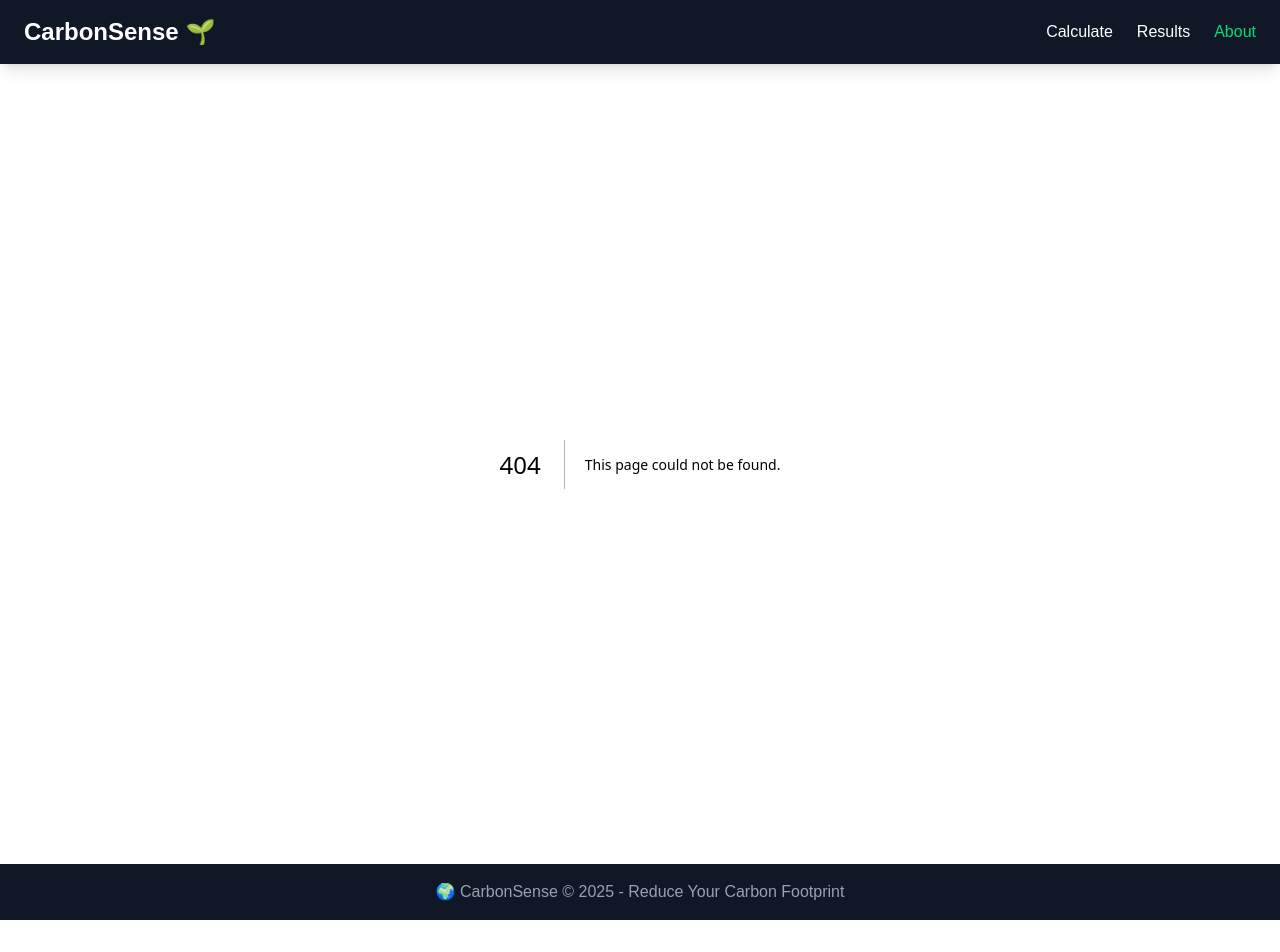
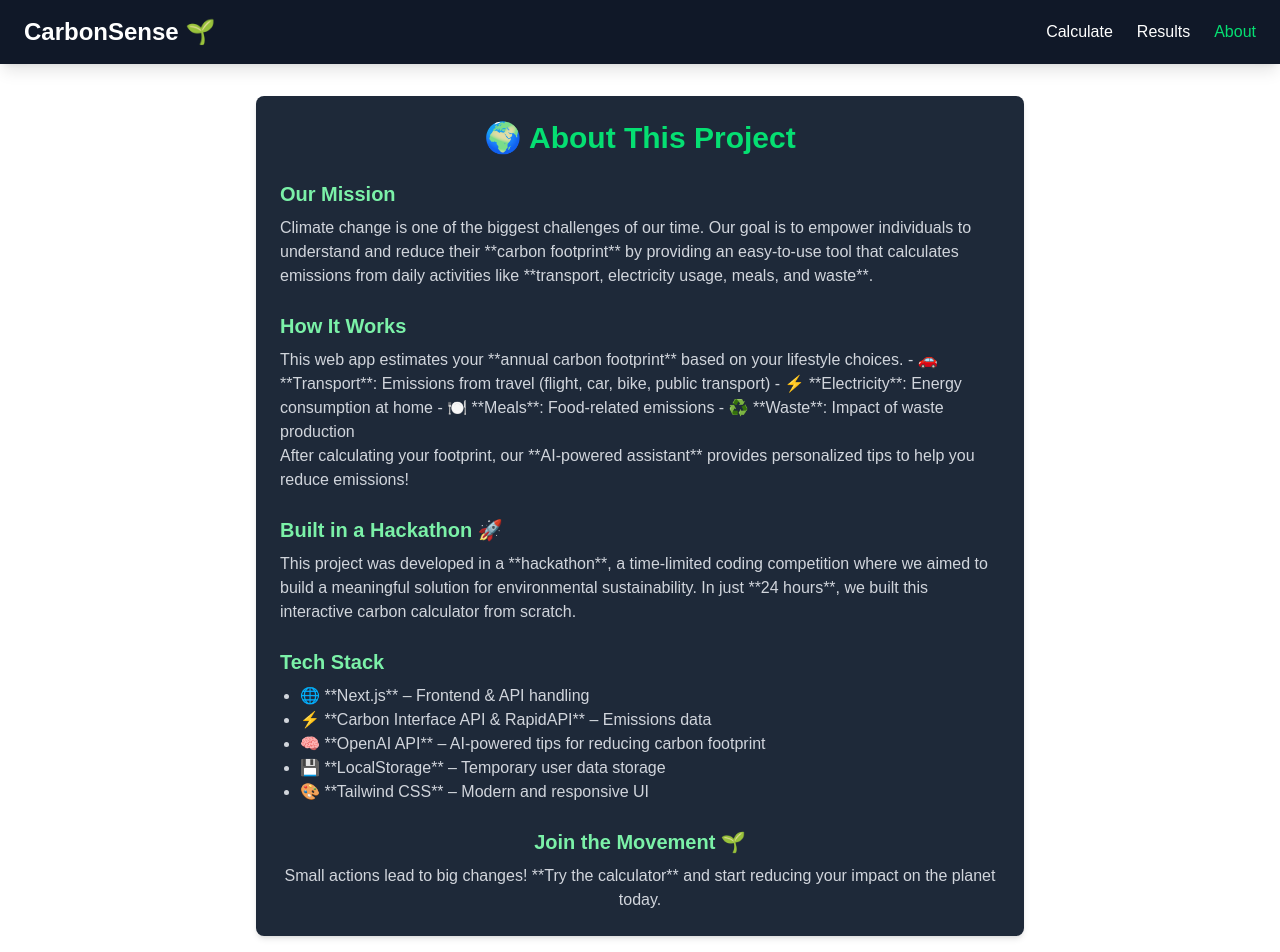
Before and after one commit to nileshpahari/innovocon2025, a Next.js app: page /about in a window 1280 px wide. Before the commit this address had no page. Shown: the top 952 px of the page. Before the commit the page ends 920 px from the top, so only its background shows below. Built offline with nearby package versions, Linux system fonts and the light colour scheme.

Commit message:
add About page and clean up

```diff
--- /dev/null
+++ b/app/about/page.tsx
@@ -0,0 +1,8 @@
+import { About as AboutComponent} from "@/components/index";
+export default function () {
+  return (
+    <div>
+      <AboutComponent />
+    </div>
+  );
+}
--- a/app/globals.css
+++ b/app/globals.css
@@ -12,7 +12,7 @@
 
 @media (prefers-color-scheme: dark) {
   :root {
-    --background: #0a0a0a;
+    --background: #292a35;
     --foreground: #ededed;
   }
 }
--- a/app/result/page.tsx
+++ b/app/result/page.tsx
@@ -1,7 +1,7 @@
 import { Result as ResultComponent } from "@/components/index"
 export default function Result(){
     return(
-        <div>
+        <div className="h-screen bg-slate-800 min-w-full">
            <ResultComponent/>
         </div>
     )
--- /dev/null
+++ b/components/About.tsx
@@ -0,0 +1,57 @@
+"use client";
+
+export default function About() {
+  return (
+    <div className="max-w-3xl mx-auto p-6 bg-gray-800 text-white rounded-lg shadow-md my-8">
+      <h1 className="text-3xl font-bold text-center text-green-400 mb-6">🌍 About This Project</h1>
+
+      <section className="mb-6">
+        <h2 className="text-xl font-semibold text-green-300">Our Mission</h2>
+        <p className="mt-2 text-gray-300">
+          Climate change is one of the biggest challenges of our time. Our goal is to empower individuals
+          to understand and reduce their **carbon footprint** by providing an easy-to-use tool that
+          calculates emissions from daily activities like **transport, electricity usage, meals, and waste**.
+        </p>
+      </section>
+
+      <section className="mb-6">
+        <h2 className="text-xl font-semibold text-green-300">How It Works</h2>
+        <p className="mt-2 text-gray-300">
+          This web app estimates your **annual carbon footprint** based on your lifestyle choices.
+          - 🚗 **Transport**: Emissions from travel (flight, car, bike, public transport)
+          - ⚡ **Electricity**: Energy consumption at home
+          - 🍽️ **Meals**: Food-related emissions
+          - ♻️ **Waste**: Impact of waste production
+          <br />
+          After calculating your footprint, our **AI-powered assistant** provides personalized tips to help you reduce emissions!
+        </p>
+      </section>
+
+      <section className="mb-6">
+        <h2 className="text-xl font-semibold text-green-300">Built in a Hackathon 🚀</h2>
+        <p className="mt-2 text-gray-300">
+          This project was developed in a **hackathon**, a time-limited coding competition where we aimed to build a meaningful solution
+          for environmental sustainability. In just **24 hours**, we built this interactive carbon calculator from scratch.
+        </p>
+      </section>
+
+      <section className="mb-6">
+        <h2 className="text-xl font-semibold text-green-300">Tech Stack</h2>
+        <ul className="mt-2 list-disc pl-5 text-gray-300">
+          <li>🌐 **Next.js** – Frontend & API handling</li>
+          <li>⚡ **Carbon Interface API & RapidAPI** – Emissions data</li>
+          <li>🧠 **OpenAI API** – AI-powered tips for reducing carbon footprint</li>
+          <li>💾 **LocalStorage** – Temporary user data storage</li>
+          <li>🎨 **Tailwind CSS** – Modern and responsive UI</li>
+        </ul>
+      </section>
+
+      <section className="text-center">
+        <h2 className="text-xl font-semibold text-green-300">Join the Movement 🌱</h2>
+        <p className="mt-2 text-gray-300">
+          Small actions lead to big changes! **Try the calculator** and start reducing your impact on the planet today.
+        </p>
+      </section>
+    </div>
+  );
+}
--- a/components/Footer.tsx
+++ b/components/Footer.tsx
@@ -2,7 +2,7 @@
 export default function Footer() {
   return (
     <footer className="bg-gray-900 text-gray-400 py-4 text-center">
-      <p>🌍 CarbonSense &copy; {new Date().getFullYear()} - Reduce Your Carbon Footprint</p>
+      <p>🌍 CarbonSense &copy; {new Date().getFullYear()} - Calculate Your Carbon Footprint</p>
     </footer>
   );
 }
--- a/components/index.ts
+++ b/components/index.ts
@@ -5,6 +5,7 @@ import CommonDetails from "./CommonDetails";
 import ConsumptionDetails from "./ConsumptionDetails";
 import CalculationForm from "./CalculationForm";
 import Result from "./Result";
+import About from "./About";
 
 export {
     Landing,
@@ -13,5 +14,6 @@ export {
     CommonDetails,
     ConsumptionDetails,
     CalculationForm,
-    Result
+    Result,
+    About
 }
```
